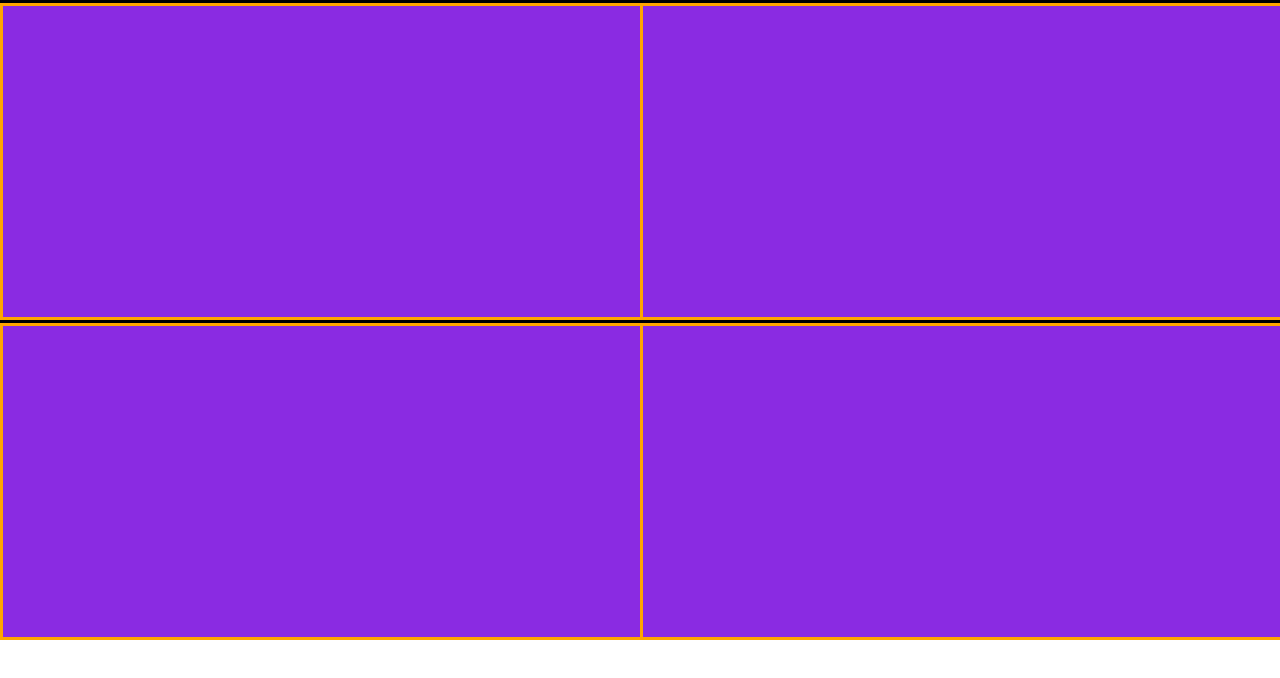
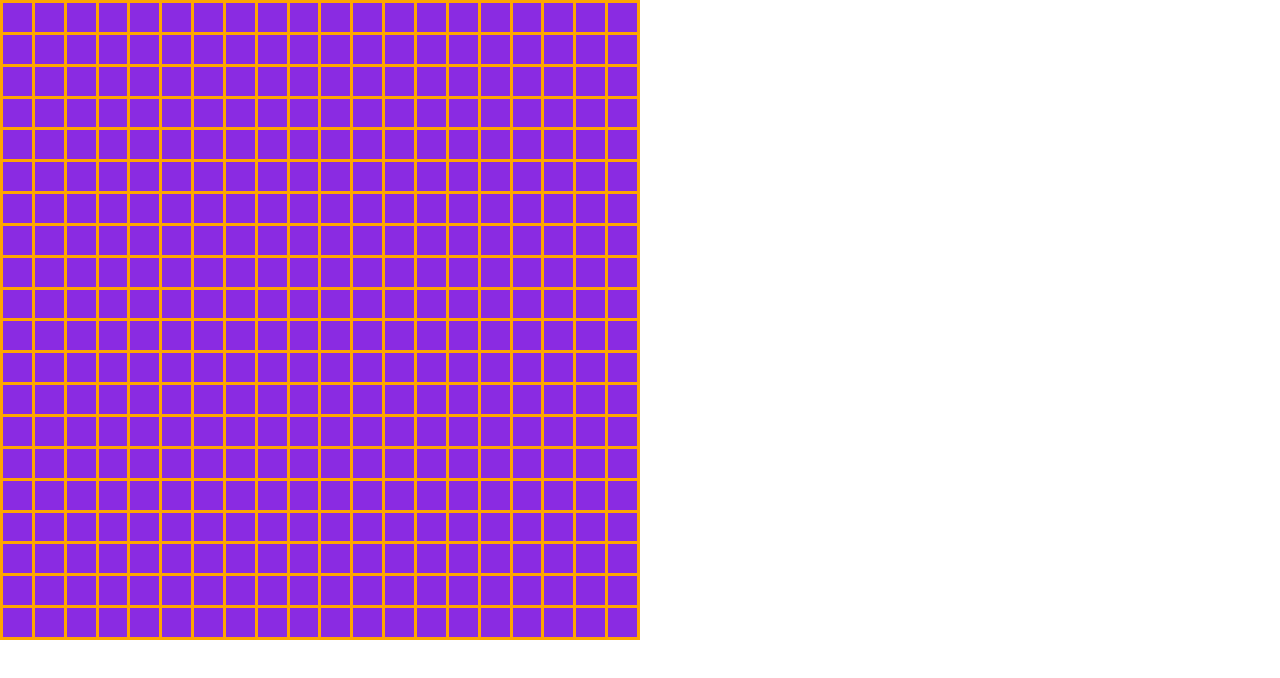
Before and after one commit to oddtO/Etch-A-Sketch, a plain HTML site: page index.html in a window 1280 px wide. Drawn offline with Linux system fonts and the light colour scheme.

Commit message:
square with cells maintains its aspect ratio

```diff
--- a/index.js
+++ b/index.js
@@ -25,6 +25,6 @@
         }
     }
 
-    fillFlexibleGrid(2);
+    fillFlexibleGrid(20);
 
 })();
--- a/styles.css
+++ b/styles.css
@@ -7,12 +7,24 @@
 }
 
 
+
+body
+{
+    height: 100vh;
+}
+
+
 .main
 {
+    --border-color: orange;
+    --border-style: solid;
+    --border-width: 3px;
+
+
     display: flex;
     flex-direction: column;
-    width: 100%;
-    height: 80vh;
+    width: 80vmin;
+    height: 80vmin;
 
     background-color: black;
 }
@@ -23,8 +35,20 @@
 {
     flex: auto;
     background-color: blueviolet;
-    border: 3px solid orange;
+    border: var(--border-width) var(--border-style) var(--border-color);
     border-right: none;
+    border-bottom: none;
+}
+
+
+.main > div > div:last-child
+{
+    border-right: var(--border-width) var(--border-style) var(--border-color);
+}
+
+.main > div:last-child > div
+{
+    border-bottom: var(--border-width) var(--border-style) var(--border-color);
 }
 
 
@@ -35,5 +59,4 @@
     display: flex;
     flex: auto;
     background-color: aqua;
-    border-top: 3px solid black;
 }
```
